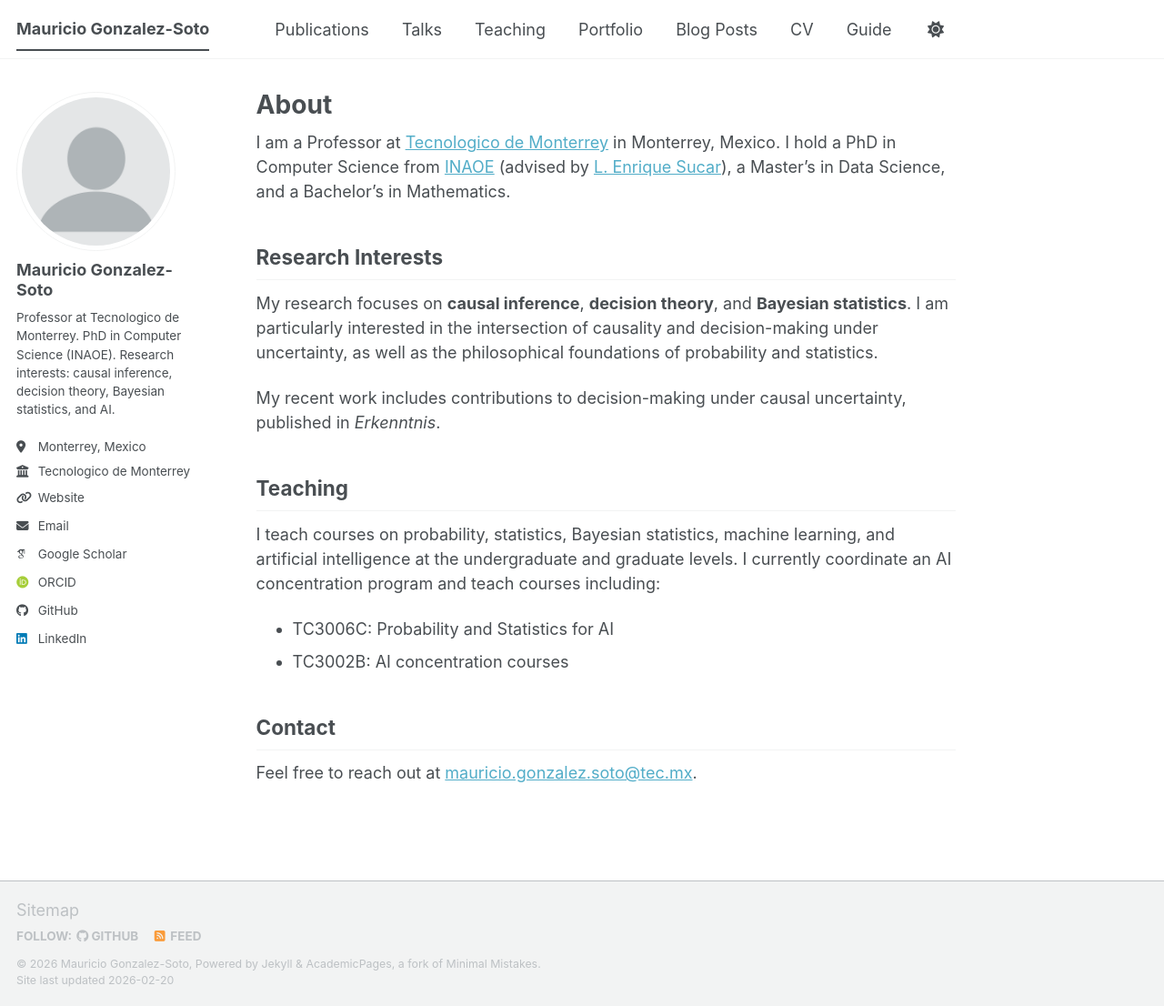
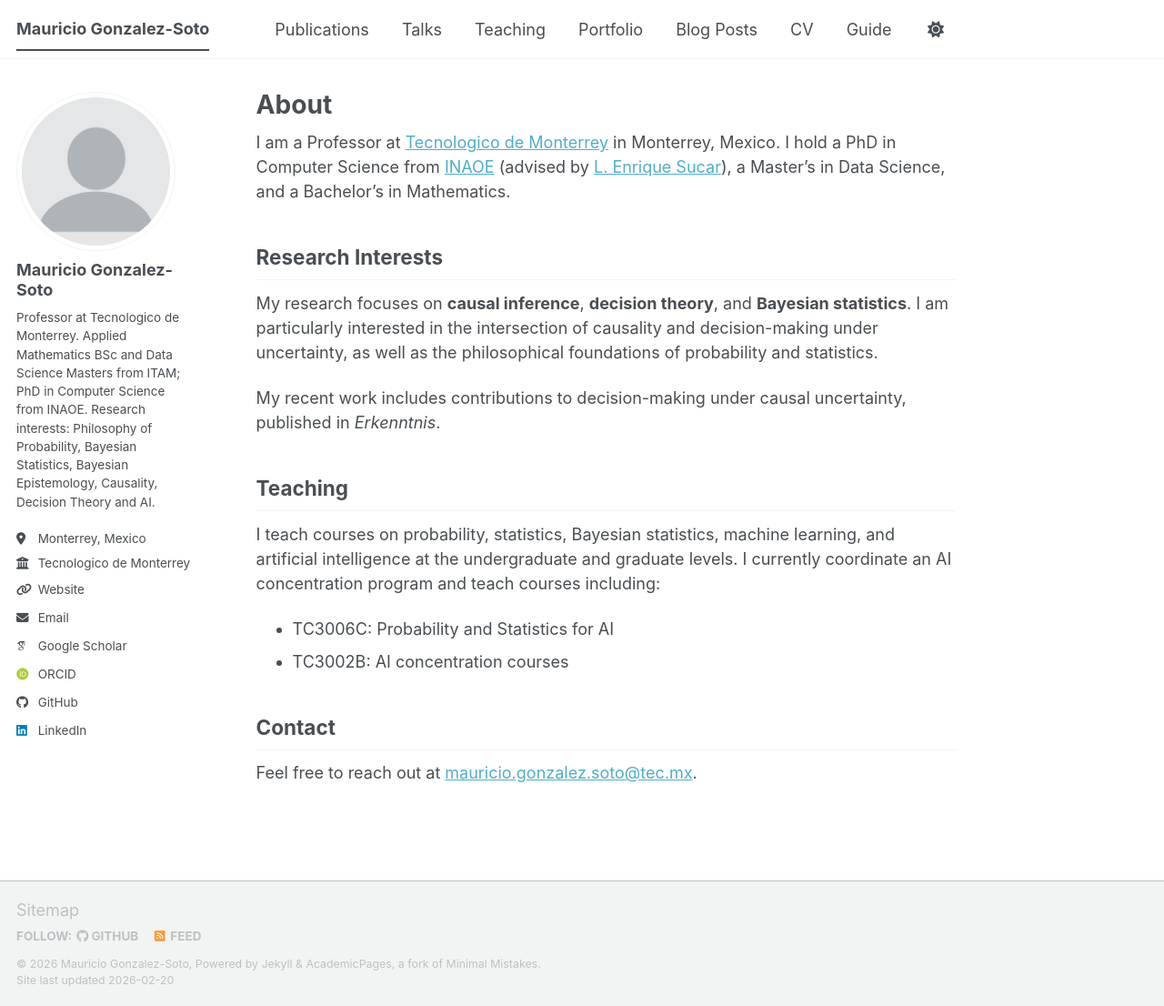
Before and after one commit to MauricioGS99/mauricio_gzz-soto, a Jekyll site: the page built from _pages/about.md, in a window 1280 px wide and 1106 px high. Shown: the whole window at 91% size. Built offline with Jekyll 4.4.1, drawn with Linux system fonts in a browser that asks for light colours; some web fonts are replaced; a script bundle is joined from its source files by our own code; library files that are not in the unit come from our copies.

Commit message:
Update _config.yml

```diff
--- a/_config.yml
+++ b/_config.yml
@@ -11,7 +11,7 @@ locale:          "en-US"    # o "es-MX" si prefieres en español
 title:           "Mauricio Gonzalez-Soto"
 title_separator: "-"
 name:            &name "Mauricio Gonzalez-Soto"
-description:     &description "Professor at Tecnologico de Monterrey. Research in causal inference, decision theory, and Bayesian statistics."
+description:     &description "Professor at Tecnologico de Monterrey. Research in Philosophy of Probability, Bayesian Stats, Causal Inference, Decision theory."
 url:             "https://mauriciogs99.github.io"
 baseurl:         ""  # cambia a "" si renombras el repo
 repository:      "/MauricioGS99/MauricioGS99.github.io"
@@ -23,13 +23,13 @@ author:
   avatar:          "profile.png"
   name:            "Mauricio Gonzalez-Soto"
   pronouns:
-  bio:             "Professor at Tecnologico de Monterrey. PhD in Computer Science (INAOE). Research interests: causal inference, decision theory, Bayesian statistics, and AI."
+  bio:             "Professor at Tecnologico de Monterrey. Applied Mathematics BSc and Data Science Masters from ITAM; PhD in Computer Science from INAOE. Research interests: Philosophy of Probability, Bayesian Statistics, Bayesian Epistemology, Causality, Decision Theory and AI."
   location:        "Monterrey, Mexico"
   employer:        "Tecnologico de Monterrey"
   uri:             "https://research.tec.mx/vivo-tec/display/PID_506991"
   email:           "mauricio[dot]gonzalez[dot]soto[at]tec[dot]mx"
   github:          "MauricioGS99"
-  googlescholar:   "https://scholar.google.com/citations?user=PS_CX0AAAAAJ"
+  googlescholar:   "https://scholar.google.com/citations?user=c6dB65YAAAAJ&h"
   orcid:           "https://orcid.org/0000-0003-2668-9013"
   linkedin:        "www.linkedin.com/in/mauricio-gonzalez-soto-18426699"
   philpeople:      "https://philpeople.org/profiles/mauricio-gonzalez-soto"
```
